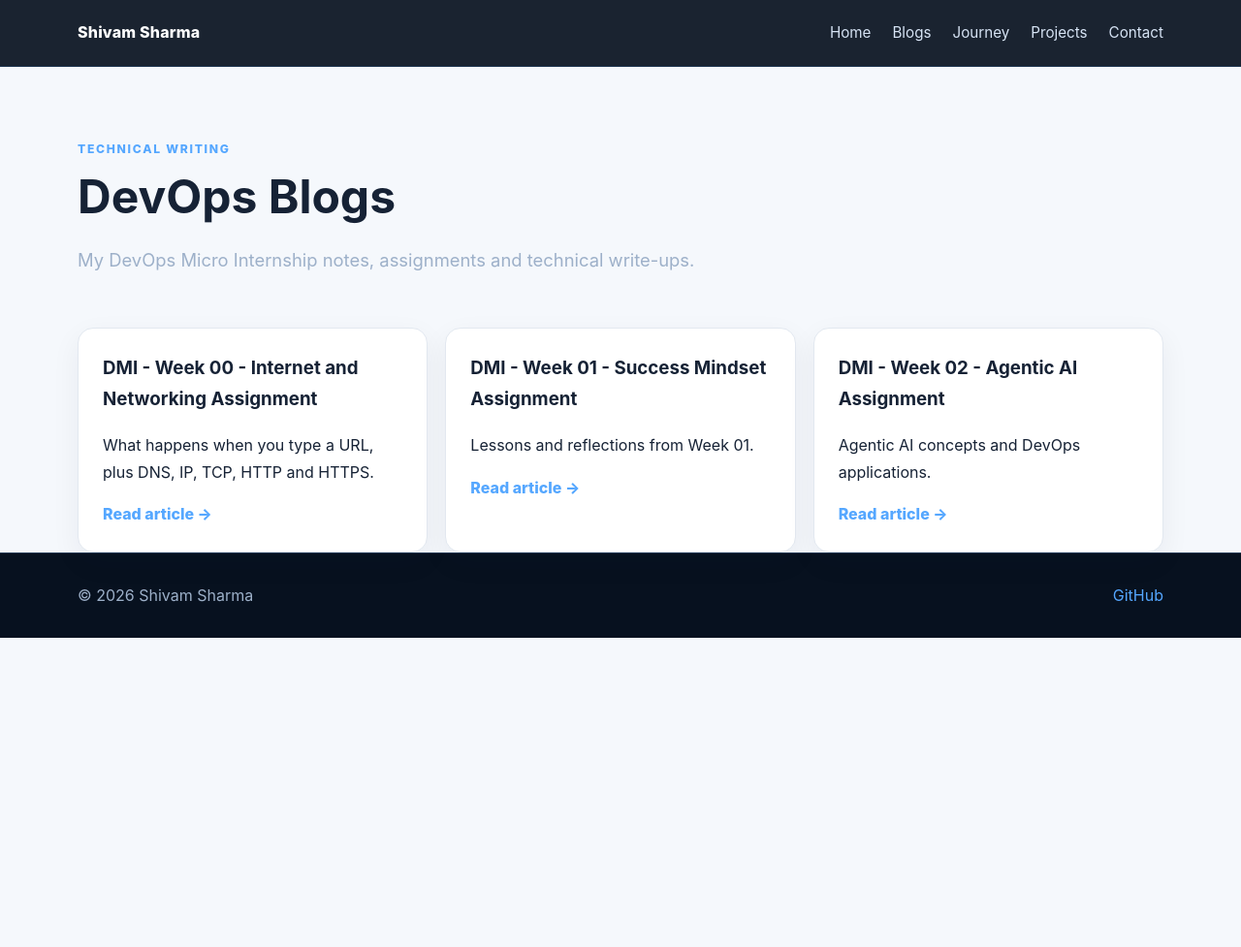
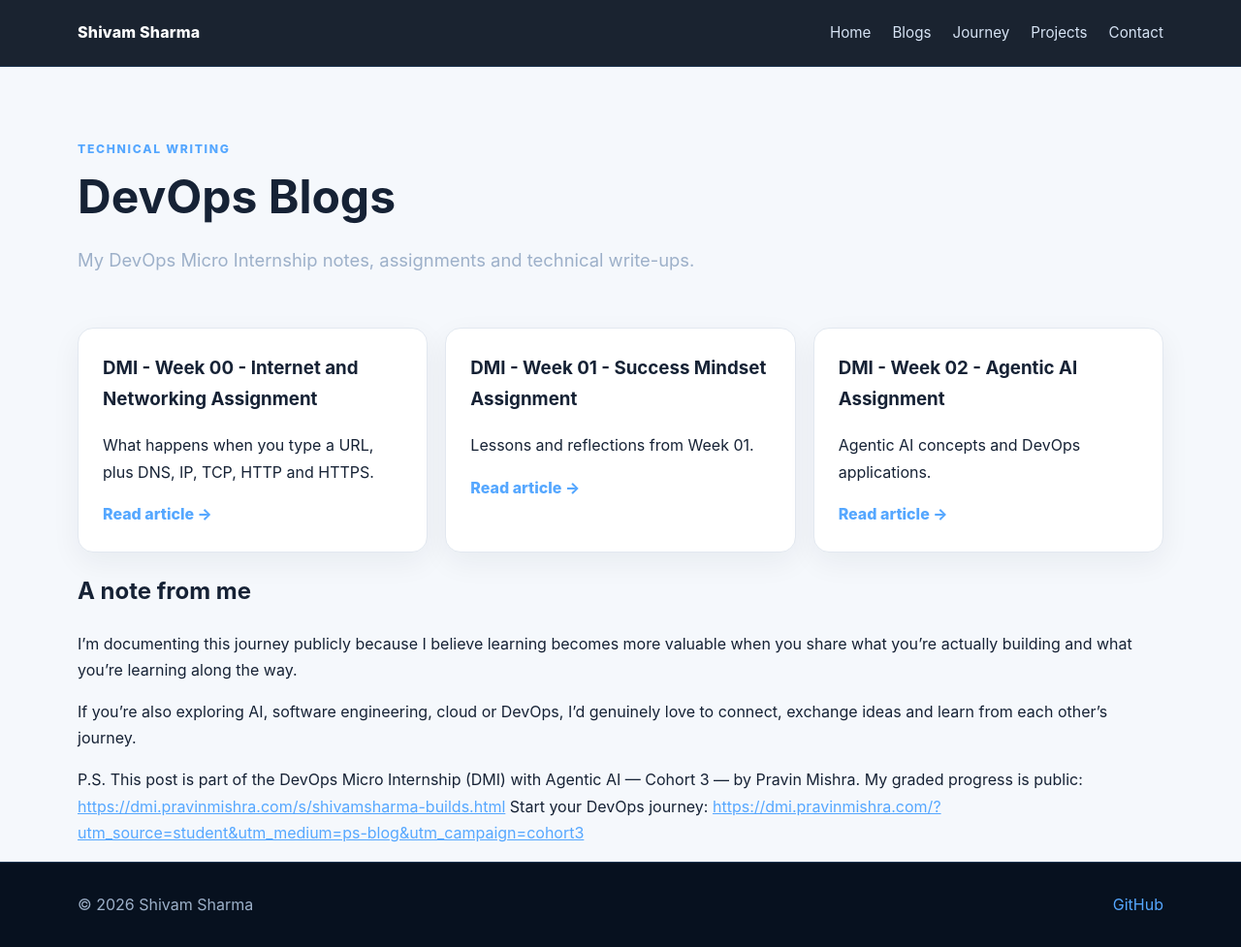
Before and after one commit to shivamsharma-builds/.github, a Jekyll site: the page built from blogs/index.md, in a window 1280 px wide and 977 px high. Shown: the whole window at 97% size. Built offline with Jekyll 4.4.1, drawn with Linux system fonts in a browser that asks for light colours.

Commit message:
Update index.md

```diff
--- a/blogs/index.md
+++ b/blogs/index.md
@@ -9,3 +9,10 @@ permalink: /blogs/
 <div class="card"><h3>DMI - Week 01 - Success Mindset Assignment</h3><p>Lessons and reflections from Week 01.</p><a href="{{ '/blogs/dmi-week-01-success-mindset-assignment.html' | relative_url }}">Read article →</a></div>
 <div class="card"><h3>DMI - Week 02 - Agentic AI Assignment</h3><p>Agentic AI concepts and DevOps applications.</p><a href="{{ '/blogs/dmi-week-02-agentic-ai-assignment.html' | relative_url }}">Read article →</a></div>
 </div>
+
+## A note from me
+I’m documenting this journey publicly because I believe learning becomes more valuable when you share what you’re actually building and what you’re learning along the way.
+
+If you’re also exploring AI, software engineering, cloud or DevOps, I’d genuinely love to connect, exchange ideas and learn from each other’s journey.
+
+P.S. This post is part of the DevOps Micro Internship (DMI) with Agentic AI — Cohort 3 — by Pravin Mishra. My graded progress is public: [https://dmi.pravinmishra.com/s/shivamsharma-builds.html](https://dmi.pravinmishra.com/s/shivamsharma-builds.html) Start your DevOps journey: [https://dmi.pravinmishra.com/?utm_source=student&utm_medium=ps-blog&utm_campaign=cohort3](https://dmi.pravinmishra.com/?utm_source=student&utm_medium=ps-blog&utm_campaign=cohort3)
```
